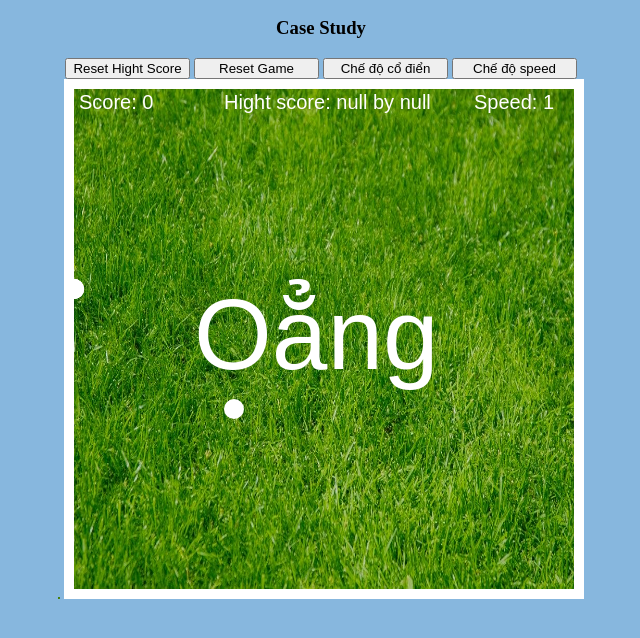
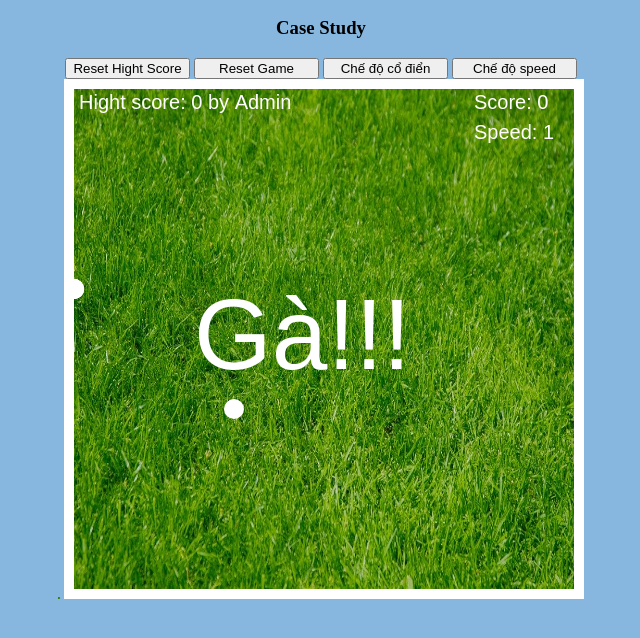
Before and after one commit to lamthuy305/Case-study-module-1, a plain HTML site: page index.html in a window 1280 px wide. Both pictures are taken after a click on the button "Reset Hight Score". Shown: the part 50-688 px from the top of the page, without its empty margins (319-959 px from the left). Drawn offline with Linux system fonts and the light colour scheme.

Commit message:
chinh giao dien

```diff
--- a/game.js
+++ b/game.js
@@ -52,9 +52,9 @@ class game {
         let img = document.getElementById("image");
         this.context.drawImage(img, 0, 0, 500, 500);
         this.context.font = '20px Arial';
-        this.context.fillText("Score: " + this.score, 5, 20);
-        this.context.fillText("Speed: " + this.showspeed, 400, 20);
-        this.context.fillText('Hight score: ' + localStorage.getItem('highScore') + " by " + localStorage.getItem('name'),150,20)
+        this.context.fillText("Score: " + this.score, 400, 20);
+        this.context.fillText("Speed: " + this.showspeed, 400, 50);
+        this.context.fillText('Hight score: ' + localStorage.getItem('highScore') + " by " + localStorage.getItem('name'),5,20)
         this.snake.draw();
         this.food.draw();
     }
--- a/index.html
+++ b/index.html
@@ -23,6 +23,8 @@
 <script>
     function resetHightScore() {
         window.localStorage.clear()
+        localStorage.setItem('highScore', 0);
+        localStorage.setItem('name','Admin')
         location.reload();
     }
 
--- a/snake.js
+++ b/snake.js
@@ -46,10 +46,10 @@ class snake {
         }
         if (!this.endGame()) {
             this.game.context.font = '100px Arial';
-            this.game.context.fillText("Oẳng", 120, 280);
+            this.game.context.fillText("Gà!!!", 120, 280);
             if (localStorage.getItem('highScore') < this.game.score) {
                 localStorage.setItem('highScore', this.game.score);
-                let name = prompt("Nhập tên");
+                let name = prompt("Bạn đã đạt kỷ lục mới, mời nhập tên");
                 localStorage.setItem('name',name);
             }
 
```
